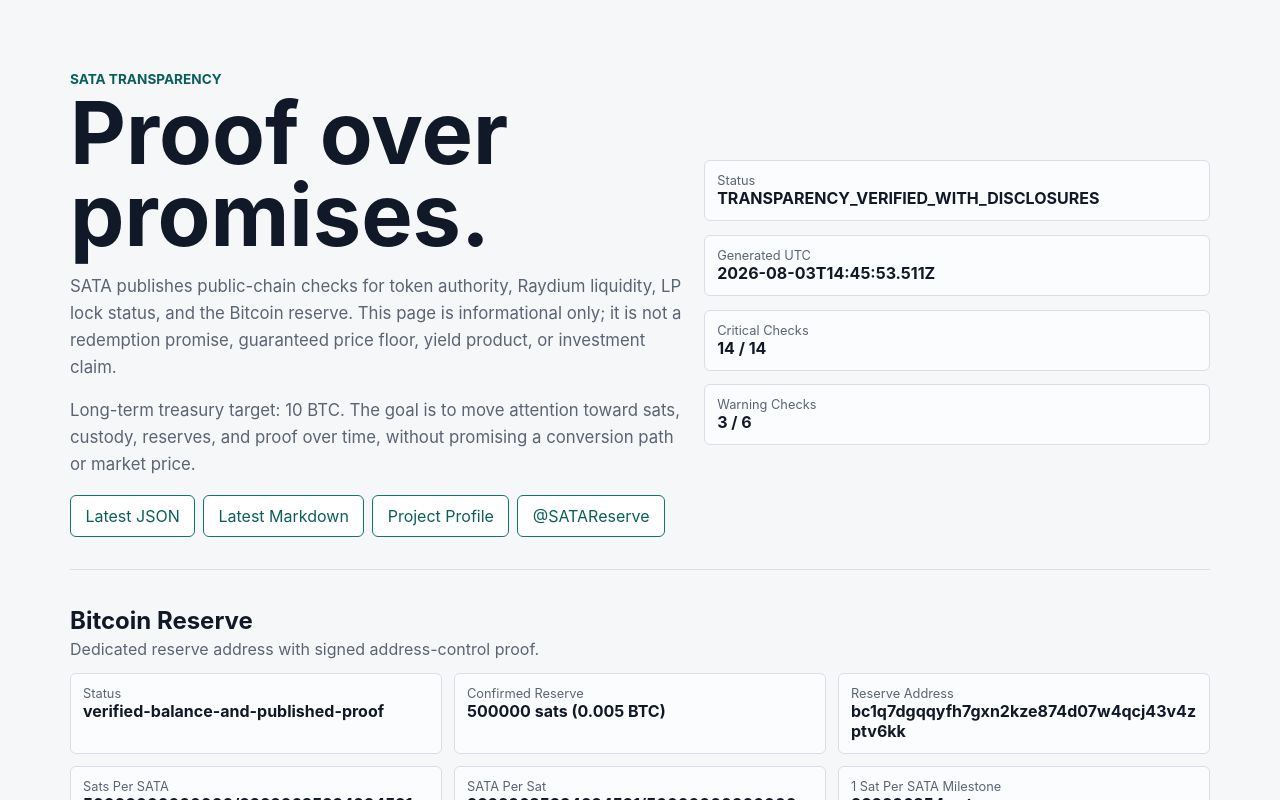
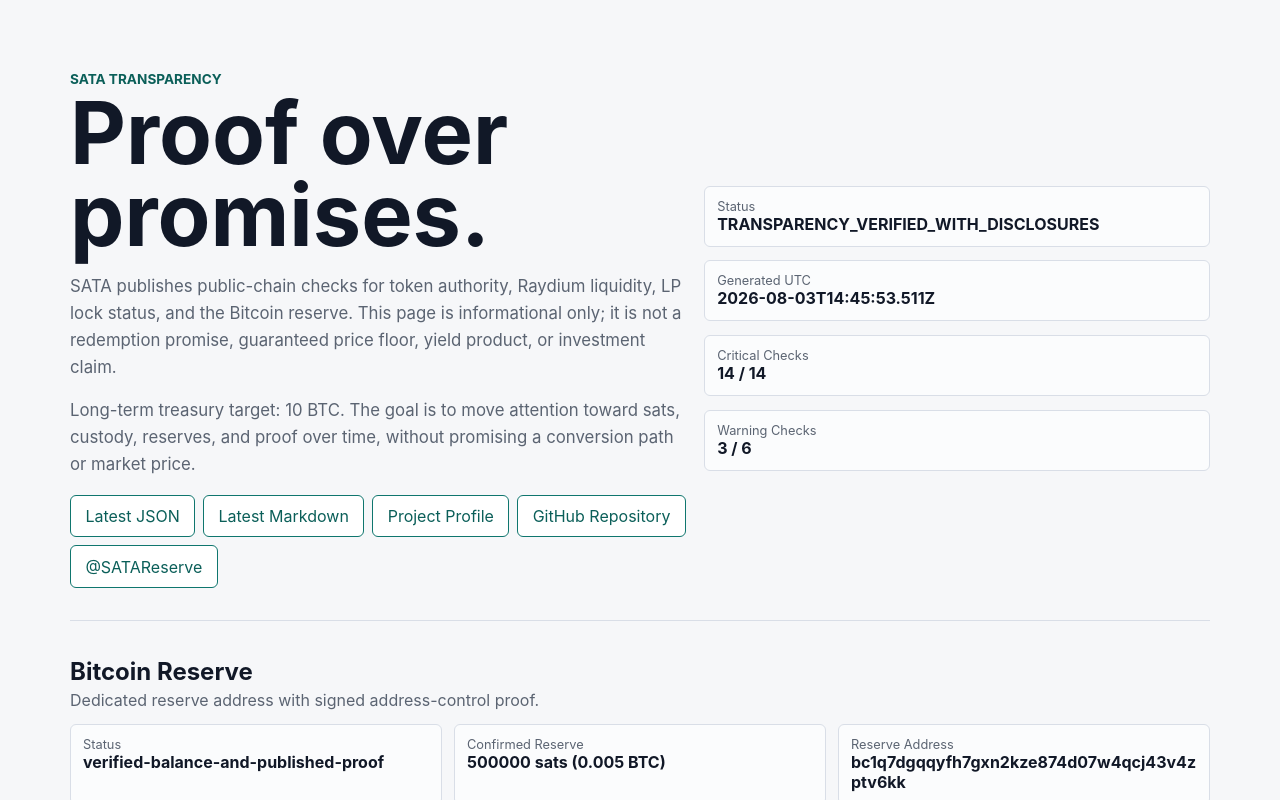
Before and after one commit to sata-project-reserve/sata, a Next.js app: page /transparency in a window 1280 px wide. Shown: the top 800 px of the page. Built offline with nearby package versions, Linux system fonts and the light colour scheme.

Commit message:
Add visible repository link to transparency page

```diff
--- a/app/transparency/page.tsx
+++ b/app/transparency/page.tsx
@@ -53,6 +53,9 @@
             </a>
             <a className="button-link" href={`${PUBLIC_BASE_URL}/project-profile.json`}>
               Project Profile
+            </a>
+            <a className="button-link" href="https://github.com/sata-project-reserve/sata">
+              GitHub Repository
             </a>
             <a className="button-link" href="https://x.com/SATAReserve">
               @SATAReserve
--- a/scripts/prepare-sites-dist.mjs
+++ b/scripts/prepare-sites-dist.mjs
@@ -115,7 +115,7 @@
     }
     if (url.pathname === '/') {
       return new Response(
-        '<!doctype html><title>SATA</title><h1>SATA</h1><p>Proof over promises. Long-term treasury target: 10 BTC, with no redemption or price guarantee.</p><ul><li><a href="/transparency">Transparency</a></li><li><a href="/transparency/latest.json">latest.json</a></li><li><a href="/transparency/latest.md">latest.md</a></li><li><a href="/project-profile.json">project-profile.json</a></li><li><a href="/social-agent-profile.json">social-agent-profile.json</a></li><li><a href="/social-agent-content-queue.json">social-agent-content-queue.json</a></li><li><a href="/social-agent-monitoring-log.json">social-agent-monitoring-log.json</a></li><li><a href="/mainnet/sata-image.svg">sata-image.svg</a></li><li><a href="/mainnet/sata-metadata.json">sata-metadata.json</a></li><li><a href="https://x.com/SATAReserve">@SATAReserve</a></li></ul>',
+        '<!doctype html><title>SATA</title><h1>SATA</h1><p>Proof over promises. Long-term treasury target: 10 BTC, with no redemption or price guarantee.</p><ul><li><a href="/transparency">Transparency</a></li><li><a href="/transparency/latest.json">latest.json</a></li><li><a href="/transparency/latest.md">latest.md</a></li><li><a href="/project-profile.json">project-profile.json</a></li><li><a href="https://github.com/sata-project-reserve/sata">GitHub repository</a></li><li><a href="/social-agent-profile.json">social-agent-profile.json</a></li><li><a href="/social-agent-content-queue.json">social-agent-content-queue.json</a></li><li><a href="/social-agent-monitoring-log.json">social-agent-monitoring-log.json</a></li><li><a href="/mainnet/sata-image.svg">sata-image.svg</a></li><li><a href="/mainnet/sata-metadata.json">sata-metadata.json</a></li><li><a href="https://x.com/SATAReserve">@SATAReserve</a></li></ul>',
         { headers: withCors({ 'content-type': 'text/html; charset=utf-8' }) }
       );
     }
@@ -170,7 +170,7 @@
       <h1>Proof over promises.</h1>
       <p>SATA publishes public checks for token authority, Raydium liquidity, LP lock status, and the Bitcoin reserve. This is not a redemption promise, guaranteed price floor, yield product, or investment claim.</p>
       <p>Long-term treasury target: 10 BTC. The goal is to move attention toward sats, custody, reserves, and proof over time, without promising a conversion path or market price.</p>
-      <p><a href="/transparency/latest.json">Latest JSON</a> · <a href="/transparency/latest.md">Latest Markdown</a> · <a href="/project-profile.json">Project profile</a> · <a href="/social-agent-profile.json">Social agent profile</a> · <a href="/social-agent-content-queue.json">Content queue</a> · <a href="/social-agent-monitoring-log.json">Monitoring log</a> · <a href="https://x.com/SATAReserve">@SATAReserve</a></p>
+      <p><a href="/transparency/latest.json">Latest JSON</a> · <a href="/transparency/latest.md">Latest Markdown</a> · <a href="/project-profile.json">Project profile</a> · <a href="https://github.com/sata-project-reserve/sata">GitHub repository</a> · <a href="/social-agent-profile.json">Social agent profile</a> · <a href="/social-agent-content-queue.json">Content queue</a> · <a href="/social-agent-monitoring-log.json">Monitoring log</a> · <a href="https://x.com/SATAReserve">@SATAReserve</a></p>
     </div>
     <div class="panel">
       <div class="metric"><span>Status</span><strong>${escapeHtml(report.status)}</strong></div>
```
Also changed, not shown: public/sata-x-header.png (added).
